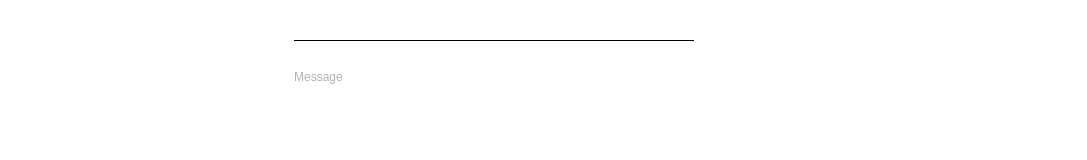
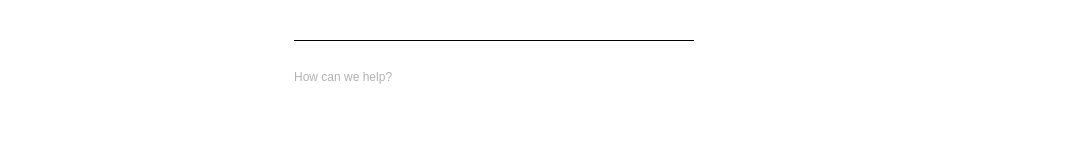
Before and after one commit to Codini-Inc/codini-website, a Next.js app: page /contact in a window 1280 px wide. Shown: the part 527-687 px from the top of the page, without its empty margins (96-1183 px from the left). Built offline with nearby package versions, Linux system fonts and the light colour scheme.

Commit message:
Update index.tsx

```diff
--- a/pages/contact/index.tsx
+++ b/pages/contact/index.tsx
@@ -89,7 +89,7 @@ export const Contact: React.FC = () => {
                   </label>
                   <input onChange={(e) => handleNameChange(e.target.value)} type="text" className={cn(styles["text-field"],styles["w-input"])} maxLength={256} name="name" data-name="Name" id="name" required/>
                     <label  className={styles["field-label"]} >
-                        Email Address
+                    Email Address
                     </label>
                   <input onChange={(e) => handleEmailChange(e.target.value)} type="email" className={cn(styles["w-input"],styles["text-field"])} maxLength={256} name="email" data-name="Email" placeholder="" id="email" required />
                     <label className={styles["field-label"]}>
@@ -97,7 +97,7 @@ export const Contact: React.FC = () => {
                     </label>
                   <input onChange={(e) => handlePhoneNumberChange(e.target.value)} type="tel" className={cn(styles["w-input"], styles["text-field"])}  maxLength={256} name="Phone" data-name="Phone" placeholder="" id="phone" required />
                     <label  className={styles["field-label"]}>
-                      Message
+                      How can we help?
                     </label>
                   <textarea onChange={(e) => handleMessageChange(e.target.value)} name="field" maxLength={5000} id="message" className={cn(styles["w-input"],styles["text-field"],styles["area"])}>
                   </textarea>
@@ -110,7 +110,7 @@ export const Contact: React.FC = () => {
                 }
                 {success == true ?
                 (<div className={cn(styles["success-message"],styles["w-form-done"])}>
-                    Thank you! Your submission has been received!
+                    Thank you! We promise to call you today.
                   </div>) :
                   success == false ?
                   (<div className={cn(styles["error-message"],styles["w-form-fail"])}>
```
